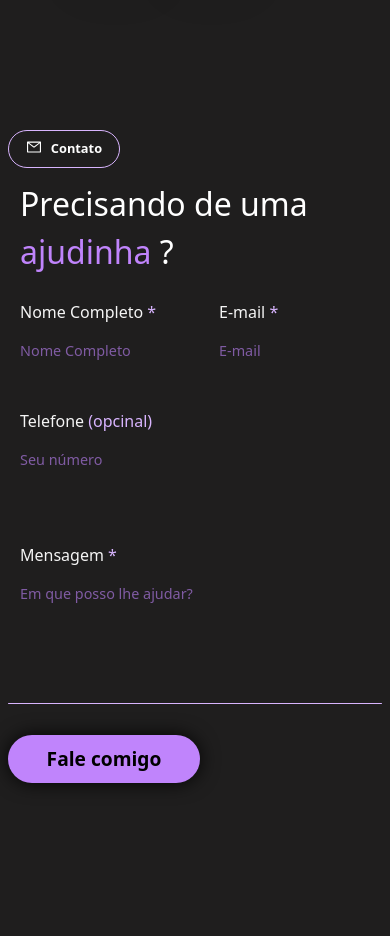
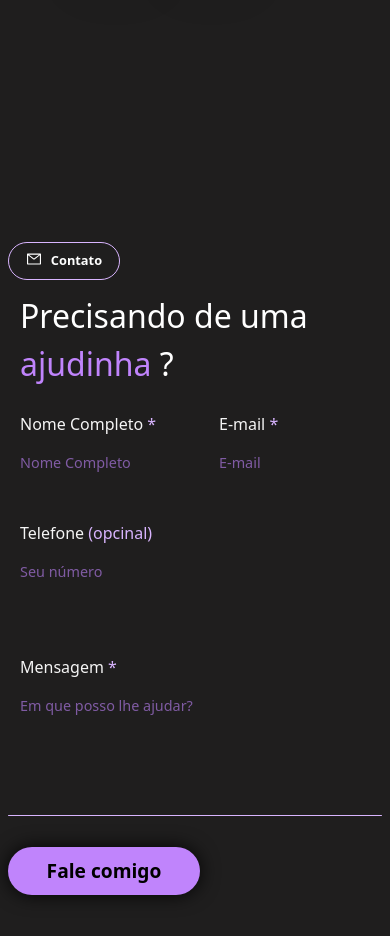
Before and after one commit to caiofonseca90/Potftolio-React-Vite, a React (Vite) app: page / in a window 390 px wide. Shown: the part 4580-5516 px from the top of the page. Before the commit the page ends 5451 px from the top, so only its background shows below. Built offline with nearby package versions, Linux system fonts and the light colour scheme.

Commit message:
att responsive mobile

```diff
--- a/src/components/Contact.jsx
+++ b/src/components/Contact.jsx
@@ -4,7 +4,7 @@ import {AiOutlineMail} from "react-icons/ai";
 const Contact = () => {
 
   return (
-    <section id="contacts" className="max-w-[40rem] min-w-[20rem] lg:max-w-[80%] lg:min-w-[45rem] text-start mt-[5rem] m-auto flex flex-col mb-[5rem]">
+    <section id="contacts" className=" pt-28 max-w-[40rem] min-w-[20rem] lg:max-w-[80%] lg:min-w-[45rem] text-start mt-[5rem] m-auto flex flex-col mb-[5rem]">
 
       <div className=" border md:border-2 border-purple-300 w-28 md:w-36 flex justify-evenly p-2 rounded-3xl text-center  ">
         <AiOutlineMail className="text-[1rem] md:text-[1.2rem] text-white" />
```
Also changed, not shown: 4 other files (tests, documents, lock files or other folders).
